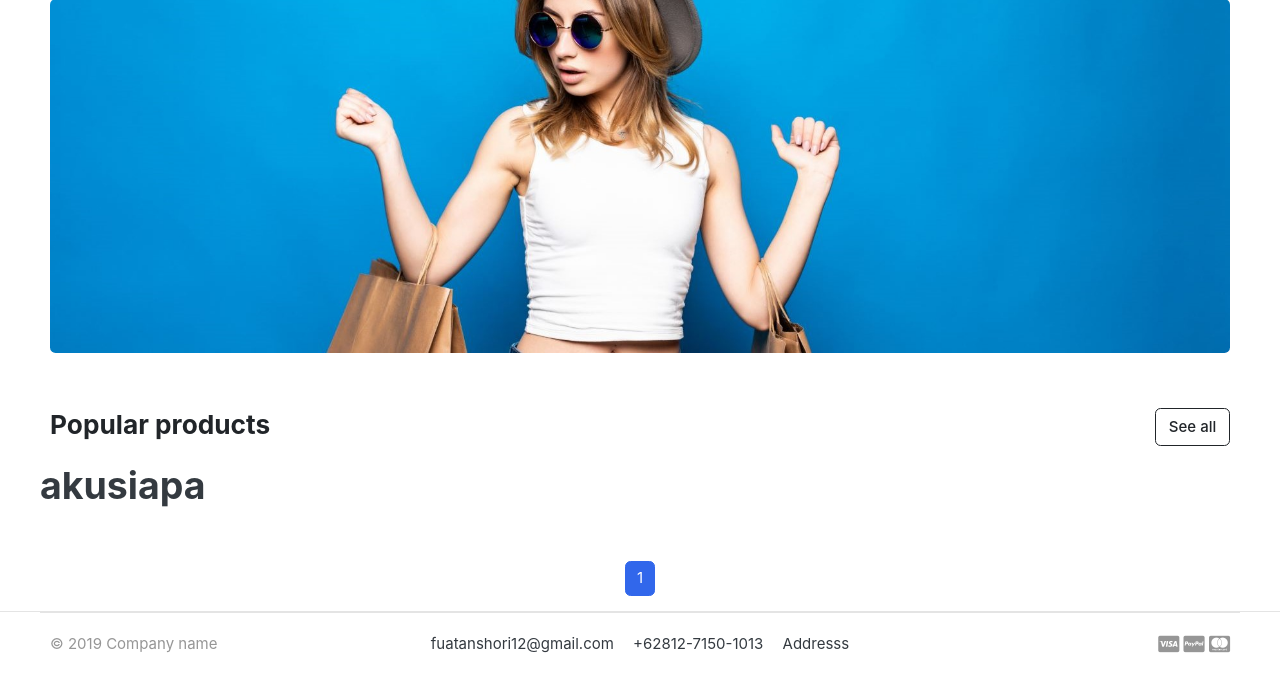
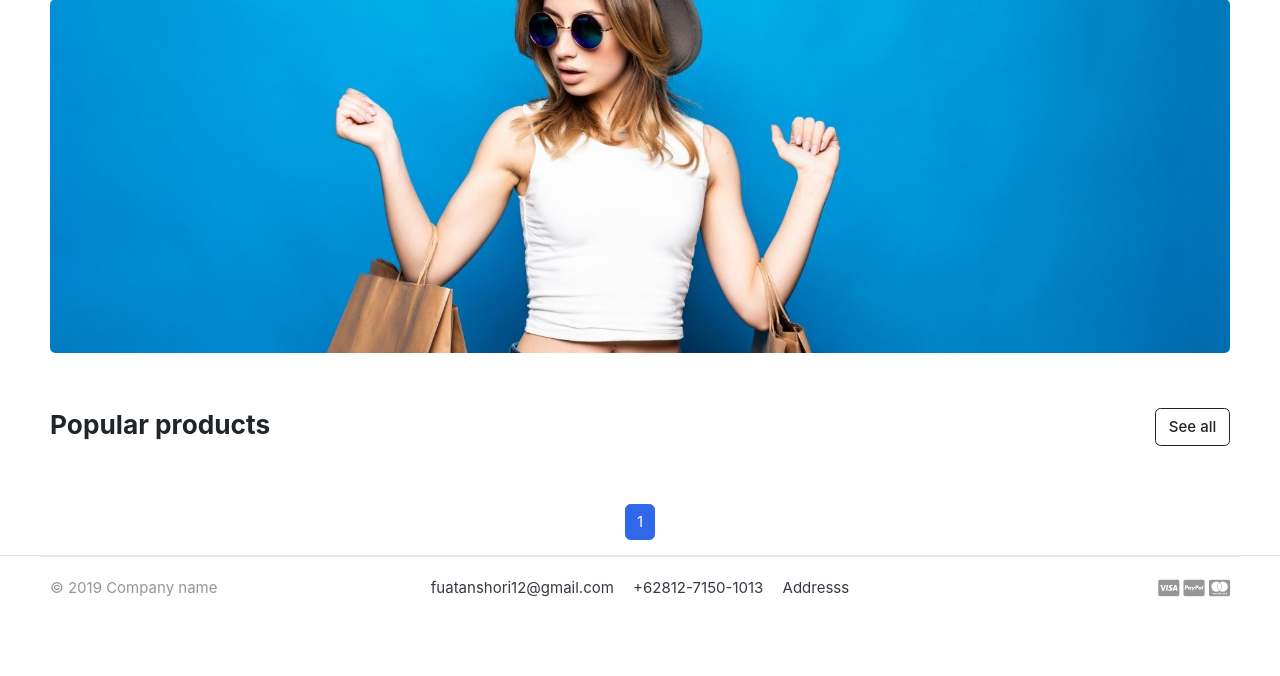
Before and after one commit to fuatanshori/Marketplace-django, a Django app: page / in a window 1280 px wide. Shown: the part 139-815 px from the top of the page. After the commit the page ends 736 px from the top, so only its background shows below. Run offline with Django 4.2, Linux system fonts and the light colour scheme; data that the repository does not hold is empty; some libraries are stand-ins or nearby versions; some web fonts are replaced.

Commit message:
coba aja kok

```diff
--- a/templates/home.html
+++ b/templates/home.html
@@ -28,7 +28,6 @@
 
 
 <div class="row">
-	<h1>akusiapa</h1>
 	{% for product in products_home %}
 	<div class="col-md-3">
 		<div class="card card-product-grid">
```
